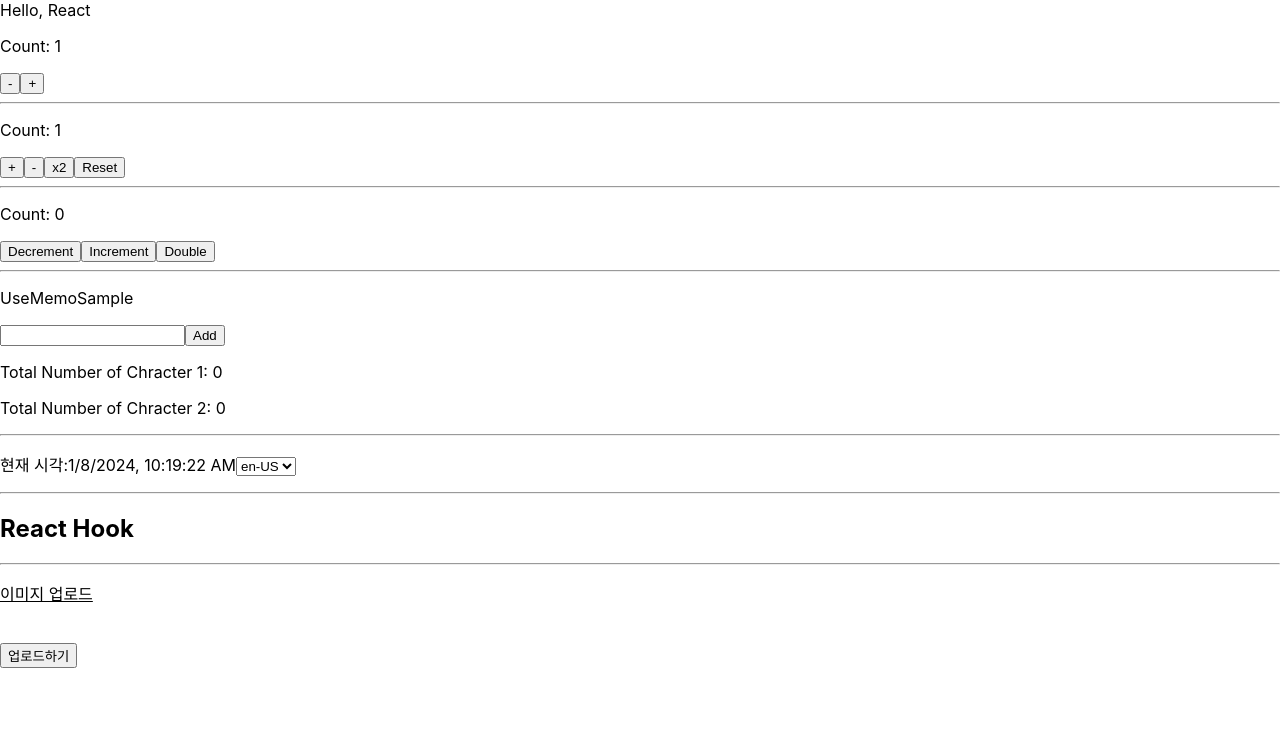
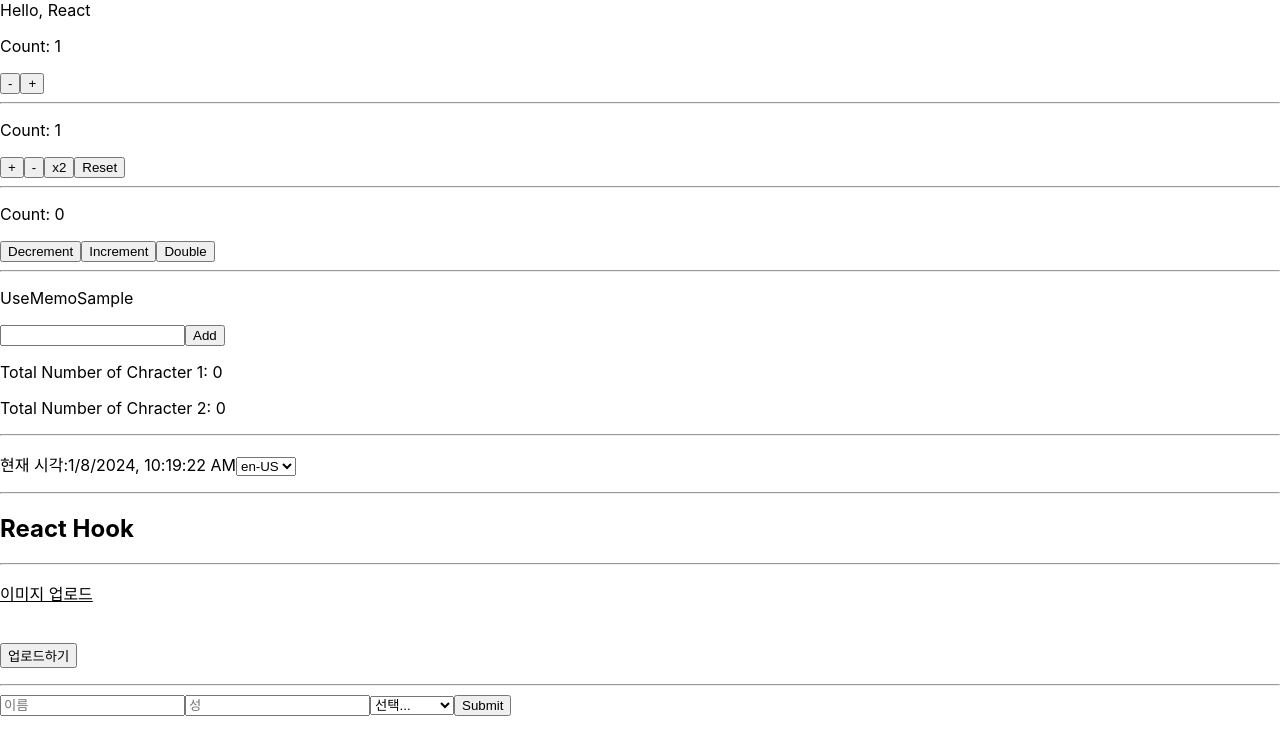
Before and after one commit to aaronsleepy/react-sample, a React (Create React App) app: page / in a window 1280 px wide. Shown: the top 754 px of the page. Built offline with nearby package versions, Linux system fonts and the light colour scheme.

Commit message:
ui: useForm 훅 예제

```diff
--- /dev/null
+++ b/src/components/hook/form/HookUseFormSample.tsx
@@ -0,0 +1,38 @@
+import { SubmitHandler, useForm } from "react-hook-form"
+
+/**
+ * useForm 예제
+ * - 설치: npm install react-hook-form
+ */
+
+type MyFormData = {
+    firstName: string
+    lastName: string
+    category: string
+}
+
+const UseFormSample = () => {
+    const { register, handleSubmit, formState: { errors }, } = useForm<MyFormData>()
+
+    const onSubmit: SubmitHandler<MyFormData> = (data) => {
+        console.log(data)
+    }
+
+    return (
+        <form onSubmit={handleSubmit(onSubmit)}>
+            <input {...register('firstName', { required: true })} placeholder="이름" />
+            {errors.firstName && <div>이름을 입력해 주세요</div>}
+            <input {...register('lastName', { required: true })} placeholder="성" />
+            {errors.lastName && <div>성을 입력해 주세요</div>}
+            <select {...register('category', {required: true })}>
+                <option value="">선택...</option>
+                <option value="A">카테고리 A</option>
+                <option value="B">카테고리 B</option>
+            </select>
+            {errors.category && <div>카테고리를 선택해 주세요</div>}
+            <input type="submit" />
+        </form>
+    )
+}
+
+export default UseFormSample
--- a/src/index.tsx
+++ b/src/index.tsx
@@ -11,6 +11,7 @@ import Counter from './components/hook/HookUseStateSample';
 import Clock from './components/hook/effect/HookUseEffectSample';
 import UseCallbackParent from './components/hook/memoization/HookUseCallbackSample';
 import UseMemoSample from './components/hook/memoization/HookUseMemoSample';
+import UseFormSample from './components/hook/form/HookUseFormSample';
 
 
 
@@ -35,6 +36,8 @@ root.render(
     <UseContextPage />
     <hr />
     <ImageUploder />
+    <hr />
+    <UseFormSample />
   </React.StrictMode>
 );
 
```
